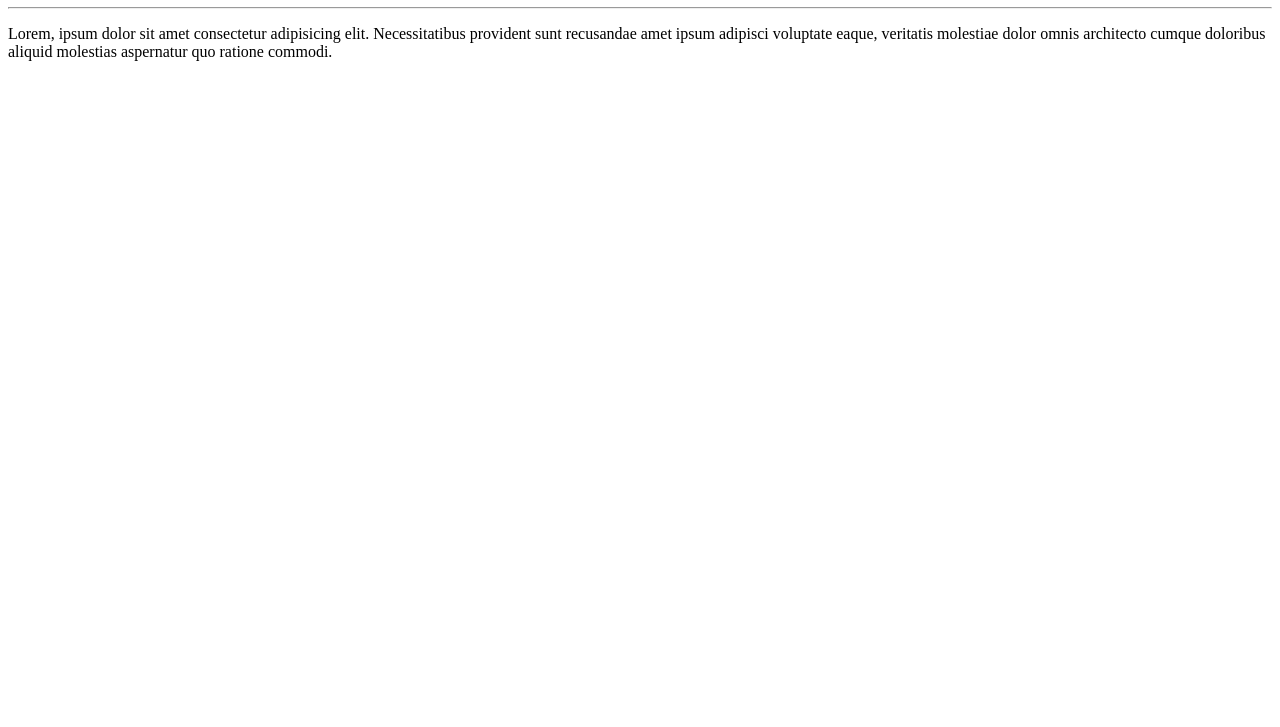
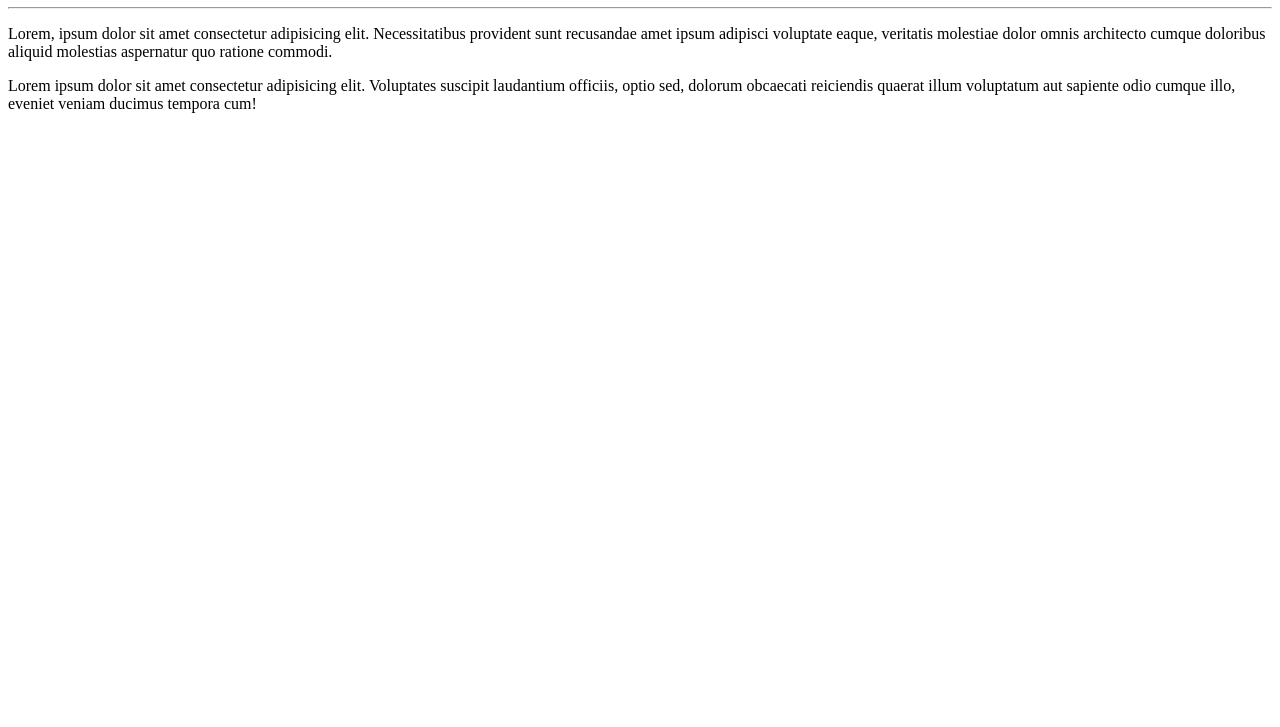
Before and after one commit to ISACREZENDE/Ola-mundo, a plain HTML site: page index.html in a window 1280 px wide. Shown: the part 73-800 px from the top of the page. Drawn offline with Linux system fonts and the light colour scheme.

Commit message:
Adicionei um parágrafo

```diff
--- a/index.html
+++ b/index.html
@@ -9,6 +9,8 @@
     <h1>Olá, Mundo!</h1>
     <hr>
     <p>Lorem, ipsum dolor sit amet consectetur adipisicing elit. Necessitatibus provident sunt recusandae amet ipsum adipisci voluptate eaque, veritatis molestiae dolor omnis architecto cumque doloribus aliquid molestias aspernatur quo ratione commodi.</p>
+    <!-- segundo parágrafo -->
+    <p>Lorem ipsum dolor sit amet consectetur adipisicing elit. Voluptates suscipit laudantium officiis, optio sed, dolorum obcaecati reiciendis quaerat illum voluptatum aut sapiente odio cumque illo, eveniet veniam ducimus tempora cum!</p>
 
 </body>
 </html>
```
